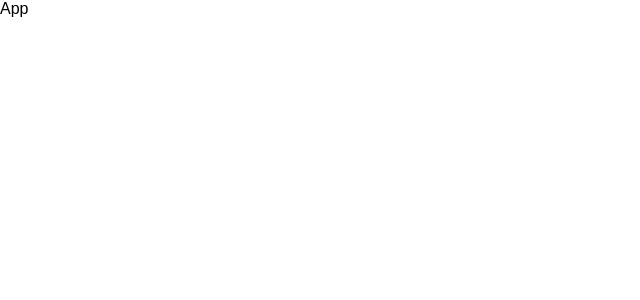
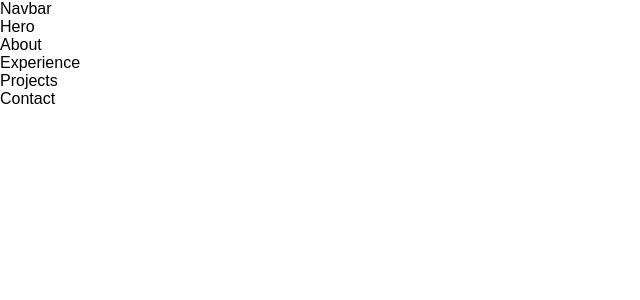
Before and after one commit to Qba02/pablo-visuals-portfolio, a React (Vite) app: page / in a window 1280 px wide. Shown: the top 300 px of the page, without its empty margins (0-640 px from the left). Built offline with nearby package versions, Linux system fonts and the light colour scheme.

Commit message:
Main page structure created

```diff
--- a/src/App.jsx
+++ b/src/App.jsx
@@ -1,9 +1,32 @@
-import React from 'react'
+import React from "react";
+import { BrowserRouter } from "react-router-dom";
+import {
+  Navbar,
+  Hero,
+  About,
+  Experience,
+  Projects,
+  Contact,
+} from "./components/index.js";
 
 const App = () => {
   return (
-    <div>App</div>
-  )
-}
+    <BrowserRouter>
+      <main>
+        <div>
+          <Navbar />
+          <Hero></Hero>
+        </div>
 
-export default App
+        <div>
+          <About />
+          <Experience />
+          <Projects />
+          <Contact />
+        </div>
+      </main>
+    </BrowserRouter>
+  );
+};
+
+export default App;
--- /dev/null
+++ b/src/components/Experience.jsx
@@ -0,0 +1,9 @@
+import React from 'react'
+
+const Experience = () => {
+  return (
+    <div>Experience</div>
+  )
+}
+
+export default Experience
--- /dev/null
+++ b/src/components/index.js
@@ -0,0 +1,8 @@
+import Navbar from "./Navbar";
+import Hero from "./Hero";
+import About from "./About";
+import Experience from "./Experience";
+import Projects from "./Projects";
+import Contact from "./Contact";
+
+export { Navbar, Hero, About, Experience, Projects, Contact };
--- a/src/constants/main.js
+++ b/src/constants/content.js
@@ -1,4 +1,4 @@
-export const aboutMe = {
+const aboutMe = {
   title: "O mnie",
   content: `Jestem filmowcem z pasji – odkąd pamiętam, tworzenie obrazów było moim sposobem na opowiadanie historii.
     Pierwsze filmy montowałem jako dziecko, kiedy kolega pokazał mi podstawowy program do edycji, a ja złożyłem swój pierwszy wakacyjny film.
@@ -9,7 +9,7 @@ export const aboutMe = {
     Moje logo, rzymski hełm legionisty, symbolizuje pasję, determinację i filmowe korzenie, które kształtowały mnie od najmłodszych lat.`,
 };
 
-export const experience = {
+const experience = {
   title: "Doświadczenie i Pasja",
   content: `Przez lata byłem harcerzem, a dziś jestem instruktorem ZHR w stopniu podharcmistrza.
   Prowadziłem drużynę oraz sekcję filmową, której film "Chata" zdobył pierwsze miejsce w ogólnopolskim harcerskim festiwalu filmowym.
@@ -18,7 +18,7 @@ export const experience = {
   quote: `„Niektóre filmy są kawałkiem życia, moje są kawałkiem ciasta.” – Alfred Hitchcock.`,
 };
 
-export const offer = {
+const offer = {
   title: "Oferta",
   description: `Każdy projekt wyceniam indywidualnie, uwzględniając jego zakres i specyfikę.
   Przed realizacją dokładnie omawiam wizję z klientem, klarownie przedstawiam wycenę oraz planuję każdy etap produkcji.`,
@@ -33,7 +33,7 @@ export const offer = {
   ],
 };
 
-export const projects = [
+const projects = [
   {
     title: "Nowoczesne Technologie – Filmy AI i Social Media",
     content: `Przecieram szlaki w dziedzinie filmowej sztucznej inteligencji (AI) – stworzyłem m.in. teledysk do utworu "SpaceX"
@@ -49,3 +49,5 @@ export const projects = [
     Znam się na dostosowywaniu projektów dla osób z niepełnosprawnościami i dbam o to, by każdy film był dostępny i angażujący.`,
   },
 ];
+
+export {aboutMe, experience, offer, projects}
--- a/src/constants/links.js
+++ b/src/constants/links.js
@@ -4,12 +4,12 @@ export const navLinks = [
     title: "O mnie",
   },
   {
+    id: "offer",
+    title: "Oferta",
+  },
+  {
     id: "projects",
     title: "Projekty",
-  },
-  {
-    id: "offer",
-    title: "Oferta",
   },
   {
     id: "contact",
```
Also changed, not shown: src/index.css (line endings or trailing spaces).
